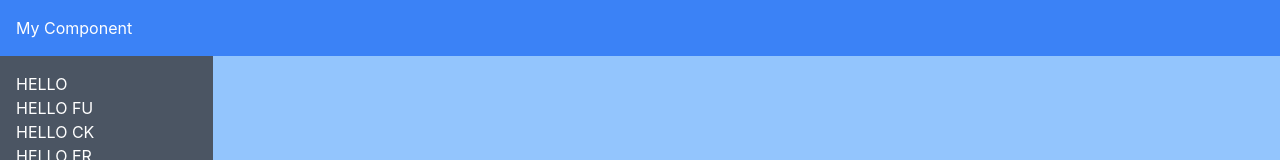
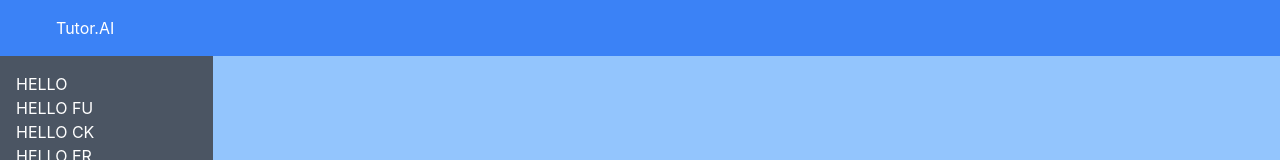
Before and after one commit to MoeedCh/Tutor.AI, a Next.js app in the folder tutor_ai_app/: page /testHome in a window 1280 px wide. Shown: the top 160 px of the page. Built offline with nearby package versions, Linux system fonts and the light colour scheme.

Commit message:
bold lol

```diff
--- a/tutor_ai_app/components/navBar.js
+++ b/tutor_ai_app/components/navBar.js
@@ -5,11 +5,10 @@ import React from 'react'
 const NavBar = () => {
 
   return (
-    <div>
-      <h1>My Component</h1>
+    <div className='flex justify-left items-center ml-10'>
+      <h1>Tutor.AI</h1>
     </div>
   )
-
 }
 
 export default NavBar
--- a/tutor_ai_app/pages/index.js
+++ b/tutor_ai_app/pages/index.js
@@ -19,93 +19,13 @@ export default function Home() {
         <div className={styles.grid}>
           <Link href="/signup" className={styles.card}>
               <h3>Create Account &rarr;</h3>
-            {/* </a> */}
           </Link>
 
           <Link href="/login" className={styles.card}>
             <h3>Log In &rarr;</h3>
           </Link>
         </div>
-        {/*
-          <a href="https://nextjs.org/learn" className={styles.card}>
-            <h3>Learn &rarr;</h3>
-            <p>Learn about Next.js in an interactive course with quizzes!</p>
-          </a>
-
-          <a
-            href="https://github.com/vercel/next.js/tree/canary/examples"
-            className={styles.card}
-          >
-            <h3>Examples &rarr;</h3>
-            <p>Discover and deploy boilerplate example Next.js projects.</p>
-          </a>
-
-          <a
-            href="https://vercel.com/import?filter=next.js&utm_source=create-next-app&utm_medium=default-template&utm_campaign=create-next-app"
-            className={styles.card}
-          >
-            <h3>Deploy &rarr;</h3>
-            <p>
-              Instantly deploy your Next.js site to a public URL with Vercel.
-            </p>
-          </a>
-        </div> */}
       </main>
-
-      {/* <footer>
-        <a
-          href="https://vercel.com?utm_source=create-next-app&utm_medium=default-template&utm_campaign=create-next-app"
-          target="_blank"
-          rel="noopener noreferrer"
-        >
-          Powered by{' '}
-          <img src="/vercel.svg" alt="Vercel" className={styles.logo} />
-        </a>
-      </footer> */}
-
-      {/* <style jsx>{`
-      main {
-        padding: 5rem 0;
-        flex: 1;
-        display: flex;
-        flex-direction: column;
-        justify-content: center;
-        align-items: center;
-      }
-      footer {
-        width: 100%;
-        height: 100px;
-        border-top: 1px solid #eaeaea;
-        display: flex;
-        justify-content: center;
-        align-items: center;
-      }
-      footer img {
-        margin-left: 0.5rem;
-      }
-      footer a {
-        display: flex;
-        justify-content: center;
-        align-items: center;
-        text-decoration: none;
-        color: inherit;
-      }
-      code {
-        background: #fafafa;
-        border-radius: 5px;
-        padding: 0.75rem;
-        font-size: 1.1rem;
-        font-family:
-          Menlo,
-          Monaco,
-          Lucida Console,
-          Liberation Mono,
-          DejaVu Sans Mono,
-          Bitstream Vera Sans Mono,
-          Courier New,
-          monospace;
-      }
-      `}</style> */}
 
       <style jsx global>{`
         html,
@@ -128,7 +48,7 @@ function Header() {
   return (
     <Head>
         <title>Tutor.AI</title>
-        <link rel="icon" href="/cap.png" />
+        <link rel="icon" href="../public/cap.png" />
       </Head>
   )
 }
--- a/tutor_ai_app/styles/custom.module.css
+++ b/tutor_ai_app/styles/custom.module.css
@@ -9,6 +9,7 @@
   }
 
   .title a {
+    font-weight: bold;
     color: #FF9900;
     text-decoration: none;
   }
```
Also changed, not shown: tutor_ai_app/public/cap.png (added).
